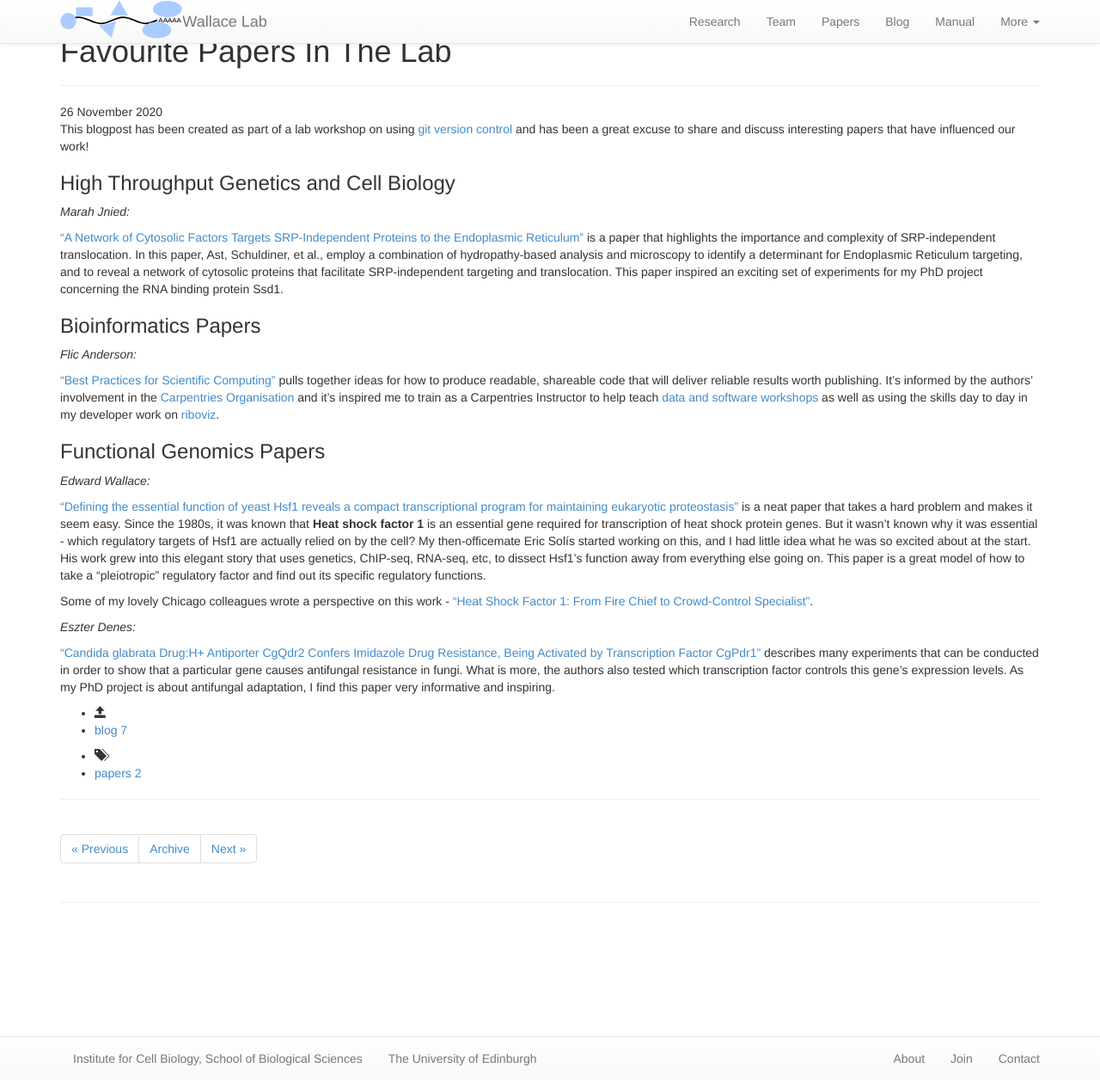
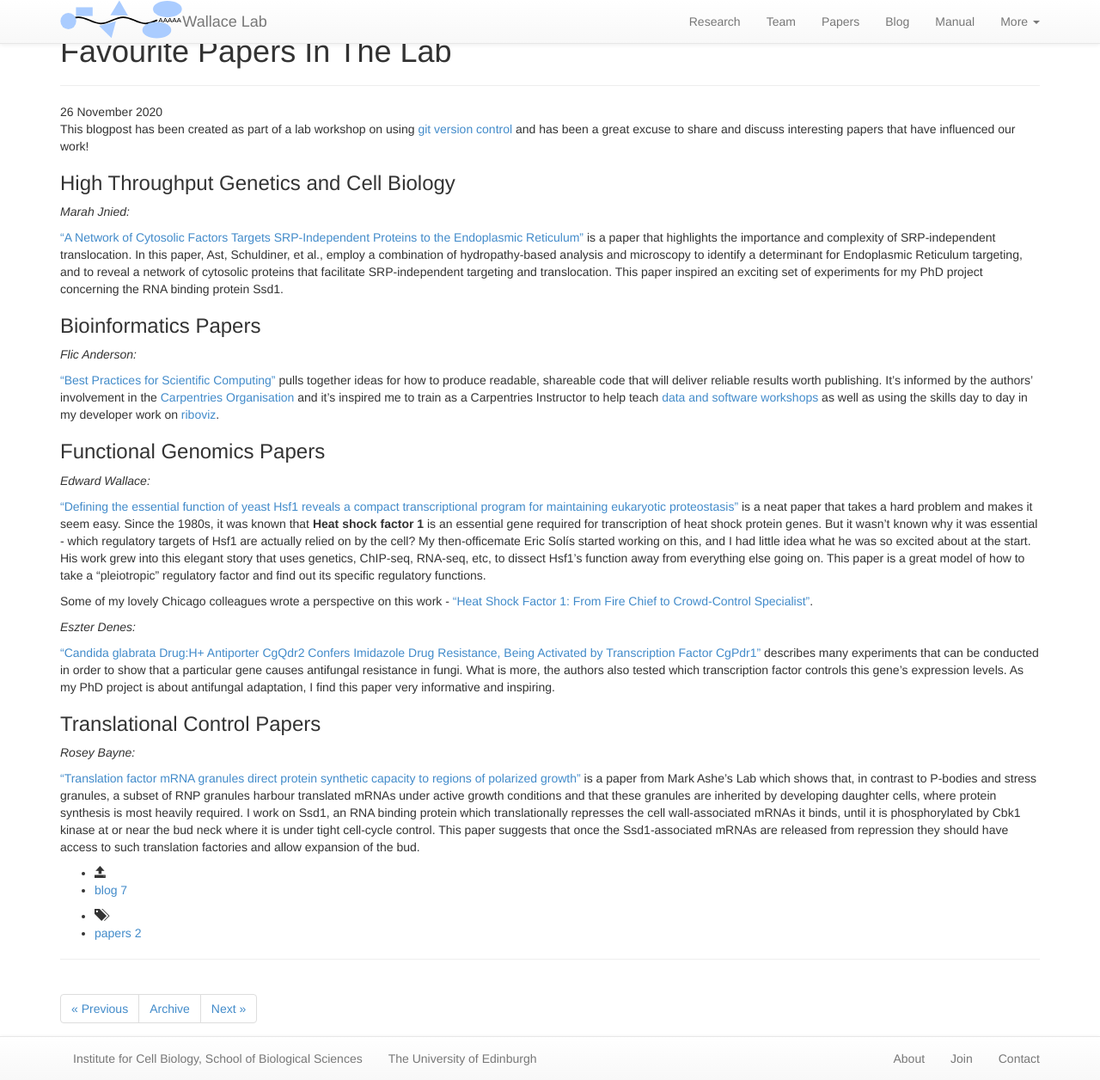
Before and after one commit to swinterbourne/ewallace.github.io, a Jekyll site: the page built from blog/_posts/2020-11-26-favourite-papers.md, in a window 1280 px wide and 1256 px high. Shown: the whole window at 86% size. Built offline with Jekyll 4.4.1, drawn with Linux system fonts in a browser that asks for light colours; nearby versions of some CDN libraries.

Commit message:
add Rosey's favourite paper to blog 2020-11-26-favourite-papers.md

```diff
--- a/blog/_posts/2020-11-26-favourite-papers.md
+++ b/blog/_posts/2020-11-26-favourite-papers.md
@@ -36,3 +36,10 @@ Some of my lovely Chicago colleagues wrote a perspective on this work - ["Heat S
 
 ["Candida glabrata Drug:H+ Antiporter CgQdr2 Confers Imidazole Drug Resistance, Being Activated by Transcription Factor CgPdr1"](https://aac.asm.org/content/57/7/3159) describes many experiments that can be conducted in order to show that a particular gene causes antifungal resistance in fungi. What is more, the authors also tested which transcription factor controls this gene’s expression levels.
 As my PhD project is about antifungal adaptation, I find this paper very informative and inspiring.
+
+
+### Translational Control Papers
+
+*Rosey Bayne:*
+
+["Translation factor mRNA granules direct protein synthetic capacity to regions of polarized growth"](https://doi.org/10.1083/jcb.201704019) is a paper from Mark Ashe’s Lab which shows that, in contrast to P-bodies and stress granules, a subset of RNP granules harbour translated mRNAs under active growth conditions and that these granules are inherited by developing daughter cells, where protein synthesis is most heavily required. I work on Ssd1, an RNA binding protein which translationally represses the cell wall-associated mRNAs it binds, until it is phosphorylated by Cbk1 kinase at or near the bud neck where it is under tight cell-cycle control. This paper suggests that once the Ssd1-associated mRNAs are released from repression they should have access to such translation factories and allow expansion of the bud.
```
